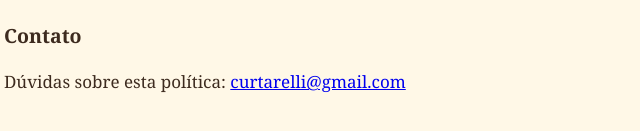
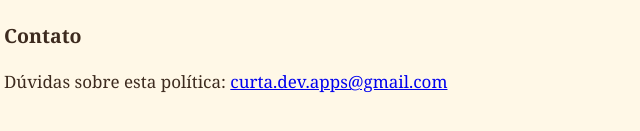
Before and after one commit to bruno-curta/menina-da-lanterna-privacidade, a plain HTML site: page index.html in a window 1280 px wide. Shown: the part 1244-1375 px from the top of the page, 296-936 px from the left. Drawn offline with Linux system fonts and the light colour scheme.

Commit message:
Atualiza e-mail de contato
Co-Authored-By: Claude Opus 5.5 <noreply@anthropic.com>

```diff
--- a/index.html
+++ b/index.html
@@ -39,7 +39,7 @@
   <p>O jogo é destinado a crianças e segue a Política de Famílias do Google Play. Nenhuma informação de crianças é coletada.</p>
 
   <h2>Contato</h2>
-  <p>Dúvidas sobre esta política: <a href="mailto:curtarelli@gmail.com">curtarelli@gmail.com</a></p>
+  <p>Dúvidas sobre esta política: <a href="mailto:curta.dev.apps@gmail.com">curta.dev.apps@gmail.com</a></p>
 </main>
 </body>
 </html>
```
